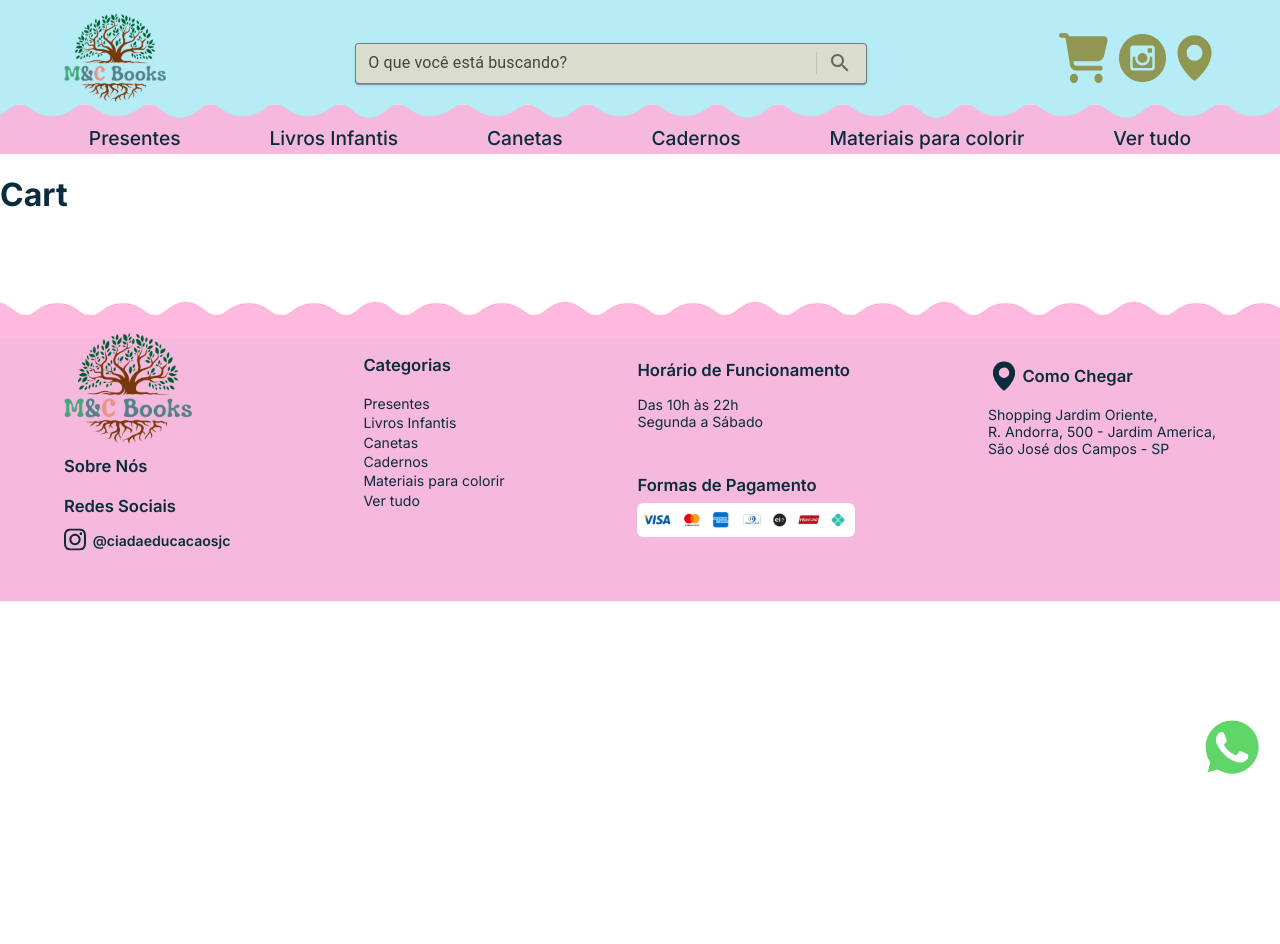
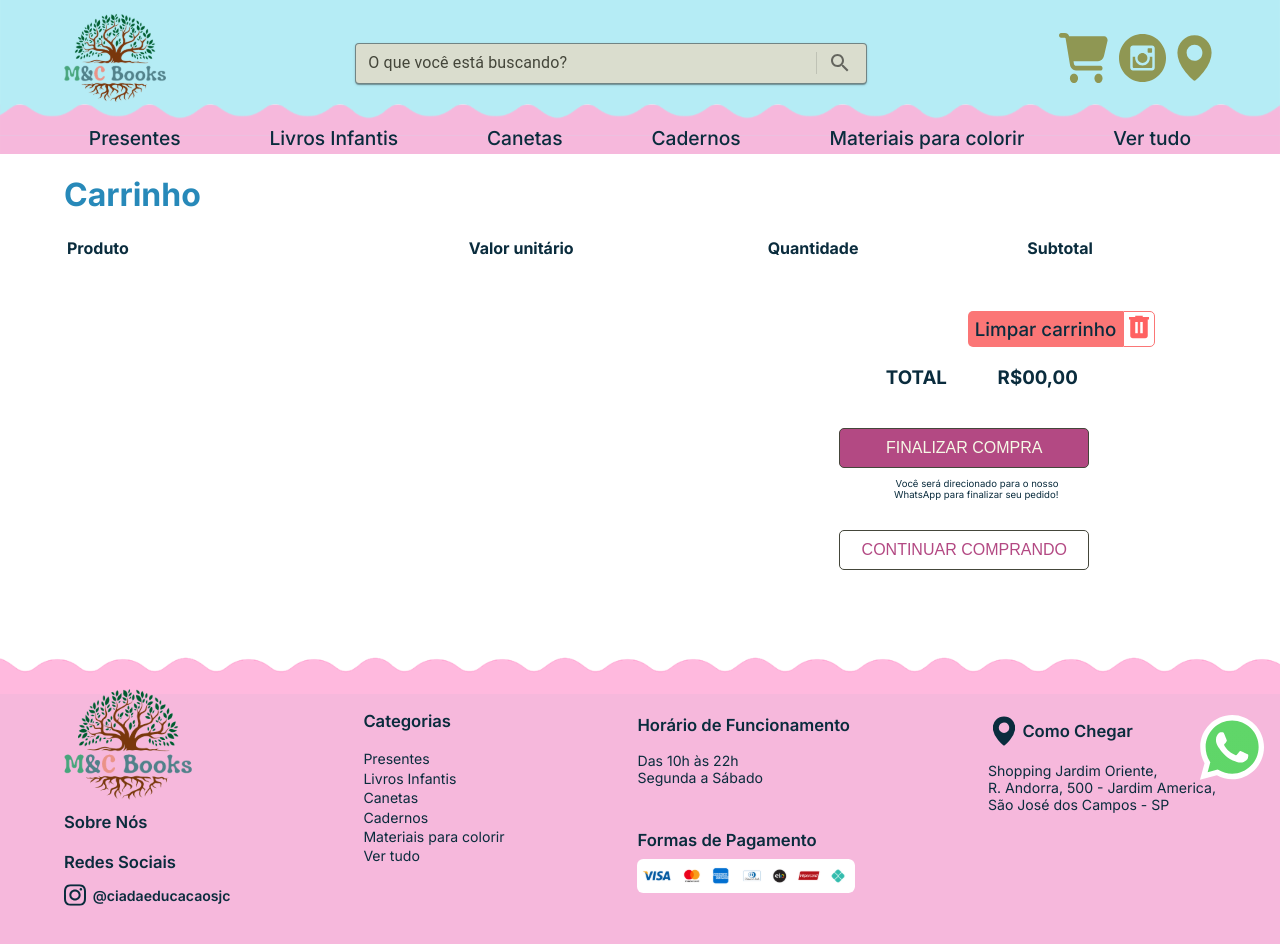
Before and after one commit to patriciasanttos/projeto-livraria, a React (Vite) app in the folder web/: page /cart in a window 1280 px wide. Shown: the top 944 px of the page. Before the commit the page ends 800 px from the top, so only its background shows below. Built offline with nearby package versions, Linux system fonts and the light colour scheme.

Commit message:
cart with localstorage

```diff
--- a/web/src/Components/ItemList/ItemList.jsx
+++ b/web/src/Components/ItemList/ItemList.jsx
@@ -1,31 +1,41 @@
 import "./ItemList.scss";
 import ItemImage from "../../assets/Images/itemImage.svg";
+import DeleteIcon from "../../assets/icons/deleteIcon.svg";
 import { useState } from "react";
+import { useMediaQuery } from "react-responsive";
+
+import categoriesMock from "../../mocks/categoriesMocks.json";
+import QuantityInput from './QuantityInput'
 
 function ItemList() {
-  const [productList, setProductList] = useState([
-    {
-      id: 1,
-      image: ItemImage,
-      name: "Kit Canetas",
-      value: 10.0,
+  const isMobile = useMediaQuery({ maxWidth: 821 });
+
+  const getProductById = (id) => {
+    const products = categoriesMock.data.reduce(
+      (acc, category) => [...acc, ...category.items],
+      []
+    );
+    const results = products.filter((item) => item.id == id);
+
+    return results.length > 0
+      ? {
+          ...results[0],
           quantity: 1,
-      subtotal: 10.0,
-    },
-    {
-      id: 2,
-      image: ItemImage,
-      name: "Kit Lápis",
-      value: 5.0,
-      quantity: 1,
-      subtotal: 5.0,
-    },
-  ]);
+          subtotal: Number(results[0].price),
+        }
+      : null;
+  };
+
+  const cartCookie = JSON.parse(localStorage.getItem("cart")) || {};
+  const [productList, setProductList] = useState(
+    Object.keys(cartCookie).map(getProductById)
+  );
+  const [lastUpdatedIndex, setLastUpdatedIndex] = useState(null);
 
   const formatValues = (value) => {
-    const formattedValue = value.toFixed(2).replace(".", ",");
+    const formattedValue = Number(value).toFixed(2).replace(".", ",");
 
-    if (value < 10) {
+    if (Number(value) < 10) {
       return `R$0${formattedValue}`;
     }
 
@@ -47,8 +57,9 @@ function ItemList() {
     if (products[index].quantity > 0) {
       products[index].quantity = products[index].quantity - 1;
       products[index].subtotal =
-        products[index].value * products[index].quantity;
+        products[index].price * products[index].quantity;
       setProductList(products);
+      setLastUpdatedIndex(index)
     }
   };
 
@@ -58,15 +69,48 @@ function ItemList() {
     if (products[index].quantity < 99) {
       products[index].quantity = products[index].quantity + 1;
       products[index].subtotal =
-        products[index].value * products[index].quantity;
+        products[index].price * products[index].quantity;
       setProductList(products);
+      setLastUpdatedIndex(index)
     }
   };
 
-  return (
-    <main className="item-list-main">
-      <h1 className="item-list-title">Carrinho</h1>
-      <section>
+  const onClickRemoveItem = (index) => {
+    const products = [...productList]
+    products.splice(index, 1)
+    setProductList(products)
+
+    // Remove from localstorage
+    const cartCookie = JSON.parse(localStorage.getItem('cart'));
+    delete cartCookie[productList[index].id];
+
+    if (Object.keys(cartCookie).length === 0)
+      localStorage.removeItem('cart');
+    else
+      localStorage.setItem('cart', JSON.stringify(cartCookie));
+  };
+
+  const removeAllItems = () => {
+    setProductList([])
+    localStorage.removeItem('cart');
+  }
+
+  const onChangeQuantity = (index, e) => {
+    e.preventDefault()
+
+    const quantity = Number(e.target.value)
+    const products = [...productList];
+
+    if (quantity >= 0 && quantity <= 99) {
+      products[index].quantity = quantity;
+      products[index].subtotal =
+        products[index].price * products[index].quantity;
+      setProductList(products);
+      setLastUpdatedIndex(index)
+    }
+  }
+
+  const TableDesktop = () => (
     <table>
       <thead>
         <tr>
@@ -82,30 +126,19 @@ function ItemList() {
           return (
             <tr>
               <td className="product-item">
-                    <img
-                      src={product.image}
-                      alt="Imagem do item"
-                      width="120px"
-                    />
+                <img src={ItemImage} alt="Imagem do item" width="120px" />
                 <p>{product.name}</p>
               </td>
-                  <td className="right">{formatValues(product.value)}</td>
+              <td className="right">{formatValues(product.price)}</td>
               <td className="right">
-                    <div className="td-quantify">
-                      <div
-                        className="btn-quantify less"
-                        onClick={() => onClickLess(index)}
-                      >
-                        -
-                      </div>
-                      <div className="btn-quantifyList">{product.quantity}</div>
-                      <div
-                        className="btn-quantify more"
-                        onClick={() => onClickMore(index)}
-                      >
-                        +
-                      </div>
-                    </div>
+              <QuantityInput
+                quantity={product.quantity}
+                index={index}
+                onClickLess={onClickLess}
+                onClickMore={onClickMore}
+                onChangeQuantity={onChangeQuantity}
+                lastUpdatedIndex={lastUpdatedIndex}
+              />
               </td>
               <td className="right">{formatValues(product.subtotal)}</td>
             </tr>
@@ -113,6 +146,61 @@ function ItemList() {
         })}
       </tbody>
     </table>
+  );
+
+  const TableMobile = () => {
+    return productList.map((product, index) => {
+      return (
+        <div className="mobile-row">
+          <img src={ItemImage} alt="Imagem do item" width="120px" />
+
+          <div className="column">
+            <div className="mobile-row">
+              <p>{product.name}</p>
+              <div className="right">{formatValues(product.price)}</div>
+
+            </div>
+
+            <div className="mobile-row">
+            <QuantityInput
+                quantity={product.quantity}
+                index={index}
+                onClickLess={onClickLess}
+                onClickMore={onClickMore}
+                onChangeQuantity={onChangeQuantity}
+                lastUpdatedIndex={lastUpdatedIndex}
+              />
+
+              <div className="right">{formatValues(product.subtotal)}</div>
+            </div>
+          </div>
+
+          <img
+            className="icon-remove"
+            src={DeleteIcon}
+            onClick={() => onClickRemoveItem(index)}
+            alt="Excluir"
+          />
+        </div>
+      );
+    });
+  };
+
+  return (
+    <main className="item-list-main" style={{ width: isMobile ? '95vw' : '90vw' }}>
+      <h1 className="item-list-title">Carrinho</h1>
+      <section>{isMobile ? <TableMobile /> : <TableDesktop />}</section>
+
+      <section className="clear-cart-container">
+        <div className="clear-cart" onClick={removeAllItems}>
+        <div className="clear-cart-text">
+          <h3>Limpar carrinho</h3>
+        </div>
+        <div className="clear-cart-icon">
+          <img src={DeleteIcon} alt="Excluir" width="30px" />
+        </div>
+        </div>
+
       </section>
 
       <section className="total-price">
@@ -133,7 +221,7 @@ function ItemList() {
         </div>
       </section>
     </main>
-  )
+  );
 }
 
 export default ItemList;
--- a/web/src/Components/ItemList/ItemList.scss
+++ b/web/src/Components/ItemList/ItemList.scss
@@ -34,6 +34,16 @@
         justify-content: space-evenly;
         width: 100px;
 
+        input {
+            width: 30px;
+            height: 28px;
+            background-color: lightgrey;
+            border: 1px solid black;
+            border-radius: 5px;
+            font-size: 12pt;
+            text-align: center;
+        }
+
         .btn-quantify {
             width: 20px;
             text-align: center;
@@ -44,20 +54,6 @@
             background-color: #D9D9D9;
 
             cursor: pointer;
-        }
-
-        .btn-quantifyList {
-            width: 30px;
-            height: 1.6rem;
-            text-align: center;
-            padding-top: 1.2%;
-
-            border-radius: 5px;
-            border: 1px solid #0A2C3D;
-            background-color: #D9D9D9;
-
-            font-weight: bold;
-
         }
     }
 
@@ -111,4 +107,62 @@
         }
 
     }
+
+    .mobile-row {
+        display: flex;
+        flex-direction: row;
+        align-items: center;
+        justify-content: space-between;
+        width: 100%;
+
+        .column {
+            display: flex;
+            flex-direction: column;
+            align-items: start;
+            justify-content: start;
+
+            width: 100%;
+        }
+
+        .icon-remove {
+            margin-left: 20px;
+        }
+    }
+
+    .clear-cart-container {
+        display: flex;
+        flex-direction: row;
+        justify-content: right;
+        gap: 5%;
+
+        width: 95%;
+        margin-top: 50px;
+
+        .clear-cart {
+            display: flex;
+            flex-direction: row;
+            width: 190px;
+
+            .clear-cart-text {
+                background-color: #FB7676;
+                border-radius: 5px 0px 0px 5px;
+                cursor: pointer;
+
+                h3 {
+                    margin: 0px;
+                    padding: 0.4rem;
+                    font-weight: 500;
+                }
+            }
+
+            .clear-cart-icon {
+                background-color: transparent;
+                border: 1px solid #FB7676;
+                border-radius: 0px 5px 5px 0px;
+                cursor: pointer;
+            }
+        }
+    }
+
+
 }
--- /dev/null
+++ b/web/src/Components/ItemList/QuantityInput.jsx
@@ -0,0 +1,39 @@
+import { useRef,useEffect } from "react";
+
+const QuantityInput = ({
+  quantity,
+  index,
+  onClickLess,
+  onClickMore,
+  onChangeQuantity,
+  lastUpdatedIndex
+}) => {
+  const inputRef = useRef(null);
+
+  useEffect(() => {
+    if(lastUpdatedIndex === index) {
+        console.log('>>> index', index)
+        inputRef.current.focus()
+    }
+
+  }, [lastUpdatedIndex, index, inputRef]);
+
+  return (
+    <div className="td-quantify">
+      <div className="btn-quantify less" onClick={() => onClickLess(index)}>
+        -
+      </div>
+      <input
+        type="number"
+        value={quantity}
+        onChange={(e) => onChangeQuantity(index, e)}
+        ref={inputRef}
+      />
+      <div className="btn-quantify more" onClick={() => onClickMore(index)}>
+        +
+      </div>
+    </div>
+  );
+};
+
+export default QuantityInput;
--- a/web/src/Pages/public/Cart/Cart.jsx
+++ b/web/src/Pages/public/Cart/Cart.jsx
@@ -1,11 +1,12 @@
 import React from 'react';
 
 import './Cart.scss';
+import ItemList from '../../../Components/ItemList/ItemList';
 
 function Cart() {
   return (
     <div>
-      <h1>Cart</h1>
+      <ItemList/>
     </div>
   );
 }
```
Also changed, not shown: web/src/assets/icons/deleteIcon.svg (added). Lines whose indentation alone changed are shown as unchanged.
